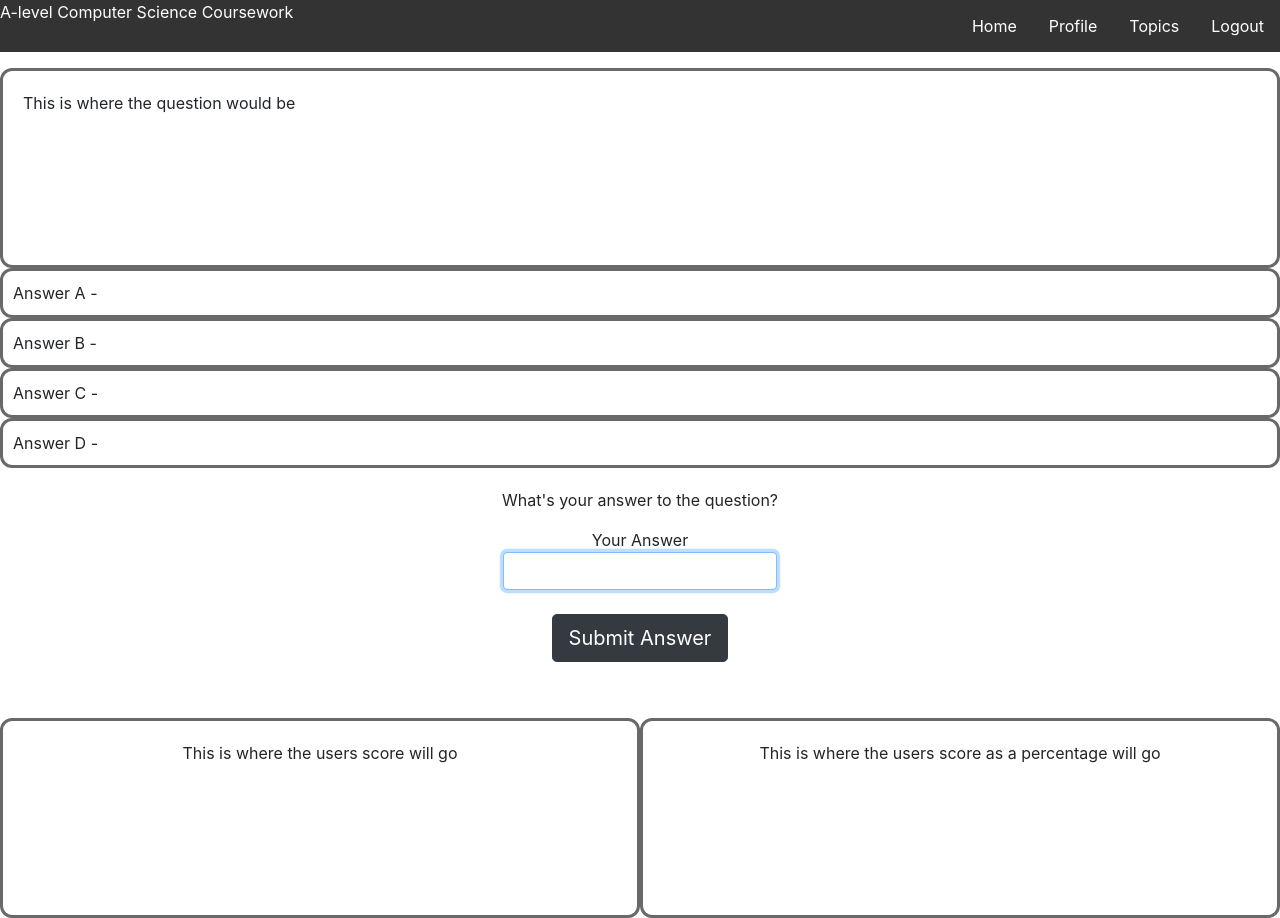
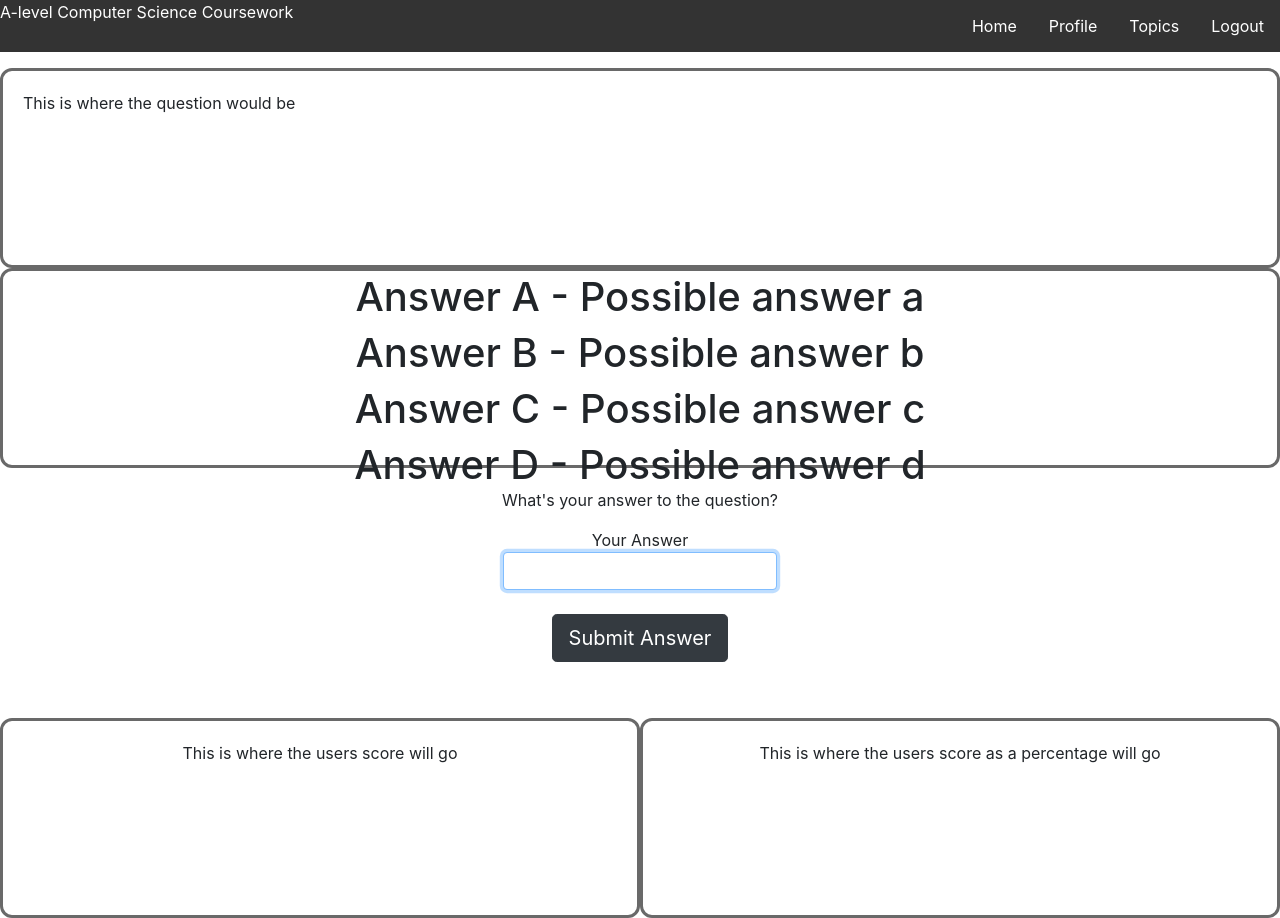
Before and after one commit to AJVEATS/A-level_coursework, a plain HTML site: page resources/client/topic2Quiz.html in a window 1280 px wide. Drawn offline with Linux system fonts and the light colour scheme.

Commit message:
merged CSS answers class
merged CSS answers class

```diff
--- a/resources/client/topic2Quiz.html
+++ b/resources/client/topic2Quiz.html
@@ -29,45 +29,15 @@
         border-color: dimgray;
         border-radius: 12px;
     }
-    answerA{
-        float: left;
-        text-align: left;
-        width: 100%;
-        height: 50px;
-        padding: 10px;
-        border-style: solid;
-        border-color: dimgray;
-        border-radius: 12px;
-    }
-    answerB{
-        float: left;
-        text-align: left;
-        width: 100%;
-        height: 50px;
-        padding: 10px;
-        border-style: solid;
-        border-color: dimgray;
-        border-radius: 12px;
-    }
-    answerC{
-        float: left;
-        text-align: left;
-        width: 100%;
-        height: 50px;
-        padding: 10px;
-        border-style: solid;
-        border-color: dimgray;
-        border-radius: 12px;
-    }
-    answerD{
-        float: left;
-        text-align: left;
-        width: 100%;
-        height: 50px;
-        padding: 10px;
-        border-style: solid;
-        border-color: dimgray;
-        border-radius: 12px;
+    answers{
+      float: left;
+      text-align: center;
+      width: 100%;
+      height: 200px;
+      padding: 2px;
+      border-style: solid;
+      border-color: dimgray;
+      border-radius: 12px;
     }
     userAnswerInput{
         float: left;
@@ -121,18 +91,13 @@
     <questionTwo>
         <p>This is where the question would be</p>
     </questionTwo>
-    <answerA>
-        <p>Answer A - </p>
-    </answerA>
-    <answerB>
-        <p>Answer B - </p>
-    </answerB>
-    <answerC>
-        <p>Answer C - </p>
-    </answerC>
-    <answerD>
-        <p>Answer D - </p>
-    </answerD>
+    </questionOne>
+    <answers>
+        <h1>Answer A - Possible answer a</h1>
+        <h1>Answer B - Possible answer b</h1>
+        <h1>Answer C - Possible answer c</h1>
+        <h1>Answer D - Possible answer d</h1>
+    </answers>
     <userAnswerInput>
         <p>What's your answer to the question?</p>
         <form id="">
```
